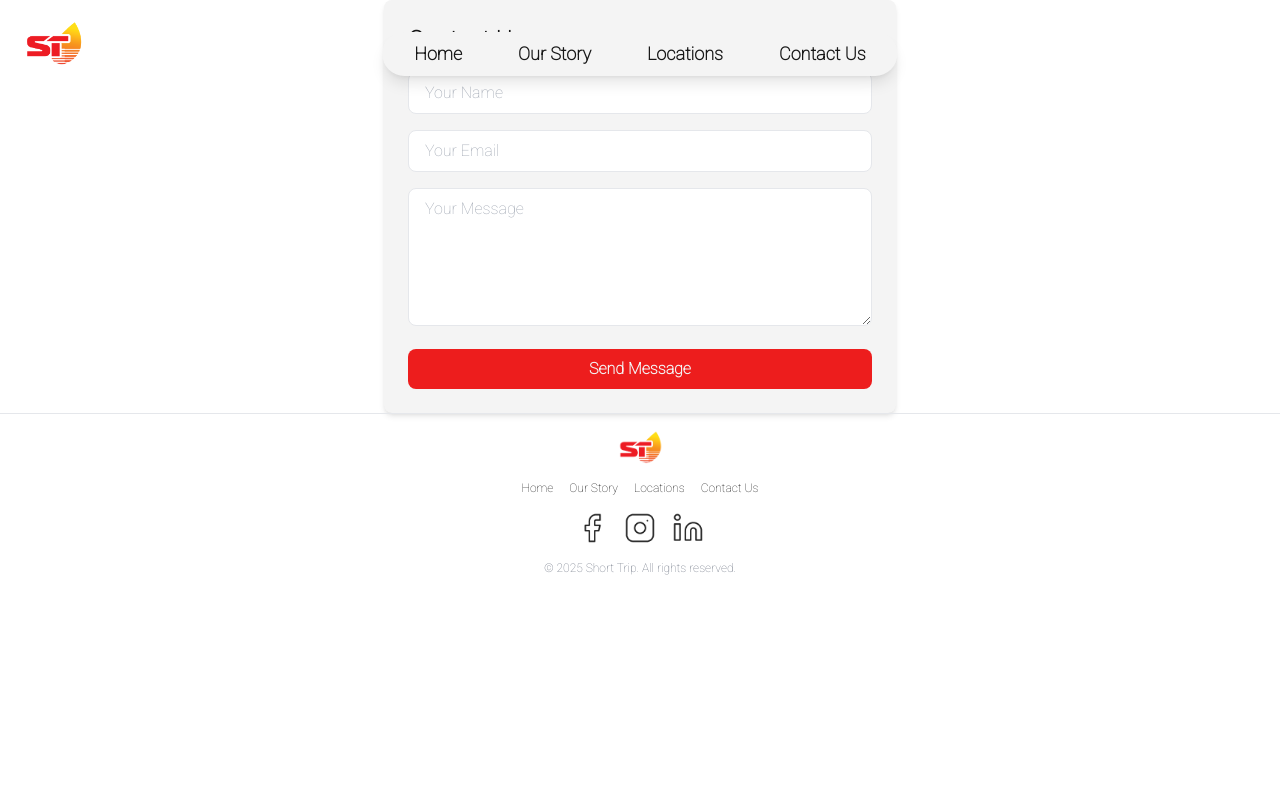
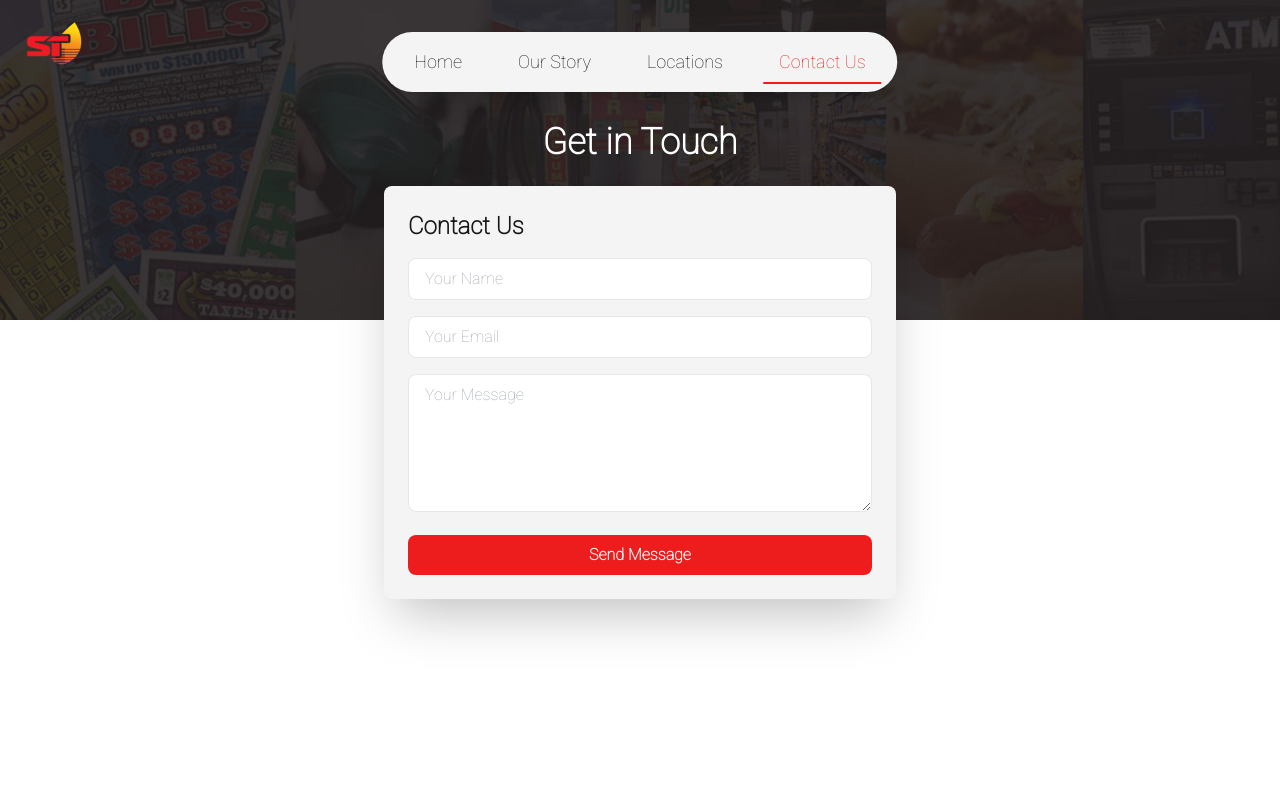
Before and after one commit to aarshrpatel/ShortTrip, a Next.js app in the folder short_trip/: page /contact in a window 1280 px wide. Shown: the top 800 px of the page. Built offline with nearby package versions, Linux system fonts and the light colour scheme.

Commit message:
Complete Design of Contact Us Page

```diff
--- /dev/null
+++ b/package.json
@@ -0,0 +1,5 @@
+{
+  "dependencies": {
+    "framer-motion": "^12.4.3"
+  }
+}
--- a/short_trip/src/app/contact/page.tsx
+++ b/short_trip/src/app/contact/page.tsx
@@ -1,10 +1,14 @@
 import ContactForm from "@/components/ContactForm/ContactForm";
-
 
 export default function Contact() {
   return (
-      <div>
-        <ContactForm />
-      </div>
+      <main className="relative min-h-screen bg-background flex flex-col items-center justify-center">
+        {/* Hero Image */}
+        <div className="absolute top-0 left-0 w-full h-[40vh] bg-cover bg-center" style={{backgroundImage: "url('/services-offered-contact-hero.jpg')"}}></div>
+        <div className="relative pb-20 px-4 flex flex-col items-center">
+          <h1 className="text-4xl font-bold text-white mb-6">Get in Touch</h1>
+          <ContactForm />
+        </div>
+      </main>
   )
 }
--- a/short_trip/src/app/layout.tsx
+++ b/short_trip/src/app/layout.tsx
@@ -3,6 +3,7 @@ import { Roboto, Roboto_Mono } from "next/font/google";
 import "./globals.css";
 import Navbar from "@/components/Navbar/Navbar";
 import Footer from "@/components/Footer/Footer";
+import PageWrapper from "@/components/PageWrapper";
 
 const roboto = Roboto({
   variable: "--font-roboto",
@@ -30,7 +31,7 @@ export default function RootLayout({
       <body
         className={''}>
         <Navbar />
-        {children}
+        <PageWrapper>{children}</PageWrapper>
         <Footer />
       </body>
     </html>
--- a/short_trip/src/components/ContactForm/ContactForm.tsx
+++ b/short_trip/src/components/ContactForm/ContactForm.tsx
@@ -49,7 +49,7 @@ const ContactForm: React.FC = () => {
   };
 
   return (
-    <div className="max-w-lg mx-auto p-6 bg-mutecolor rounded-lg shadow-md">
+    <div className="max-w-lg mx-auto p-6 bg-mutecolor rounded-lg shadow-2xl">
       <h2 className="text-2xl font-bold text-foreground mb-4">Contact Us</h2>
       <form onSubmit={handleSubmit} className="space-y-4">
         <input
--- a/short_trip/src/components/Navbar/Navbar.tsx
+++ b/short_trip/src/components/Navbar/Navbar.tsx
@@ -1,28 +1,40 @@
 "use client";
 
-import React, { useState } from 'react';
-import Image from 'next/image';
-import Link from 'next/link';
-import { Menu, X } from 'lucide-react';
-import logo from '@/assets/logo.png';
+import React, { useState } from "react";
+import Image from "next/image";
+import Link from "next/link";
+import { Menu, X } from "lucide-react";
+import logo from "@/assets/logo.png";
+import { usePathname } from "next/navigation";
 
 const Navbar = () => {
   const [isOpen, setIsOpen] = useState(false);
+  const pathname = usePathname();
+
+  const navItems = [
+    { label: "Home", href: "/" },
+    { label: "Our Story", href: "/about" },
+    { label: "Locations", href: "/locations" },
+    { label: "Contact Us", href: "/contact" },
+  ];
 
   const toggleMenu = () => {
     setIsOpen(!isOpen);
   };
 
+  // Helper function for link styles
+  const getLinkClass = (path: string) =>
+    `relative text-lg font-medium px-4 py-2 transition-all duration-300 ${
+      pathname === path
+        ? "text-red after:absolute after:left-0 after:bottom-0 after:h-[2px] after:w-full after:bg-red after:transition-all after:duration-300"
+        : "text-foreground hover:text-red"
+    }`;
+
   return (
     <header>
       {/* Logo */}
       <div className="fixed top-0 left-0 z-50 mx-6 my-5">
-        <Image
-          src={logo}
-          alt="logo"
-          width={60}
-          height={45}
-        />
+        <Image src={logo} alt="logo" width={60} height={45} />
       </div>
 
       {/* Desktop and Mobile Navbar */}
@@ -32,10 +44,11 @@ const Navbar = () => {
           className="hidden md:flex font-bold fixed top-8 left-1/2 transform -translate-x-1/2
                      bg-mutecolor text-foreground px-4 py-2 rounded-full shadow-lg gap-6 text-lg"
         >
-          <Link href="/" className="rounded-full px-4 hover:bg-red hover:text-mutecolor transition">Home</Link>
-          <Link href="/about" className="rounded-full px-4 hover:bg-red hover:text-mutecolor transition">Our Story</Link>
-          <Link href="/locations" className="rounded-full px-4 hover:bg-red hover:text-mutecolor transition">Locations</Link>
-          <Link href="/contact" className="rounded-full px-4 hover:bg-red hover:text-mutecolor transition">Contact Us</Link>
+          {navItems.map((item) => (
+            <Link key={item.href} href={item.href} className={getLinkClass(item.href)}>
+              {item.label}
+            </Link>
+          ))}
         </div>
 
         {/* Mobile Hamburger Button */}
@@ -48,28 +61,21 @@ const Navbar = () => {
 
       {/* Mobile Menu */}
       {isOpen && (
-        <div className="md:hidden fixed top-20 right-4 w-56 bg-mutecolor rounded-lg shadow-lg z-50">
+        <div className="md:hidden fixed top-20 right-4 w-56 bg-mutecolor rounded-lg shadow-lg z-50 transition-all duration-300">
           <ul className="flex flex-col space-y-4 p-4 text-lg text-foreground">
-            <li>
-              <Link href="/" className="block rounded-lg px-4 py-2 hover:bg-red hover:text-mutecolor transition" onClick={toggleMenu}>
-                Home
-              </Link>
-            </li>
-            <li>
-              <Link href="/about" className="block rounded-lg px-4 py-2 hover:bg-red hover:text-mutecolor transition" onClick={toggleMenu}>
-                Our Story
-              </Link>
-            </li>
-            <li>
-              <Link href="/locations" className="block rounded-lg px-4 py-2 hover:bg-red hover:text-mutecolor transition" onClick={toggleMenu}>
-                Locations
-              </Link>
-            </li>
-            <li>
-              <Link href="/contact" className="block rounded-lg px-4 py-2 hover:bg-red hover:text-mutecolor transition" onClick={toggleMenu}>
-                Contact Us
-              </Link>
-            </li>
+            {navItems.map((item) => (
+              <li key={item.href}>
+                <Link
+                  href={item.href}
+                  className={`block rounded-lg px-4 py-2 transition-all duration-300 ${
+                    pathname === item.href ? "text-red font-semibold" : ""
+                  }`}
+                  onClick={toggleMenu}
+                >
+                  {item.label}
+                </Link>
+              </li>
+            ))}
           </ul>
         </div>
       )}
--- /dev/null
+++ b/short_trip/src/components/PageWrapper.tsx
@@ -0,0 +1,41 @@
+"use client";
+
+import { motion, AnimatePresence } from "framer-motion";
+import { usePathname } from "next/navigation";
+import { ReactNode } from "react";
+
+interface PageWrapperProps {
+  children: ReactNode;
+}
+
+const pageVariants = {
+  initial: {
+    opacity: 0,
+    y: 30,
+  },
+  animate: {
+    opacity: 1,
+    y: 0,
+    transition: {
+      duration: 1.2, // Smooth entry
+      ease: "easeOut",
+    },
+  },
+};
+
+export default function PageWrapper({ children }: PageWrapperProps) {
+  const pathname = usePathname();
+
+  return (
+    <AnimatePresence mode="wait">
+      <motion.div
+        key={pathname}
+        variants={pageVariants}
+        initial="initial"
+        animate="animate"
+      >
+        {children}
+      </motion.div>
+    </AnimatePresence>
+  );
+}
```
Also changed, not shown: short_trip/public/services-offered-contact-hero.jpg (added), 1 other file (tests, documents, lock files or other folders).
